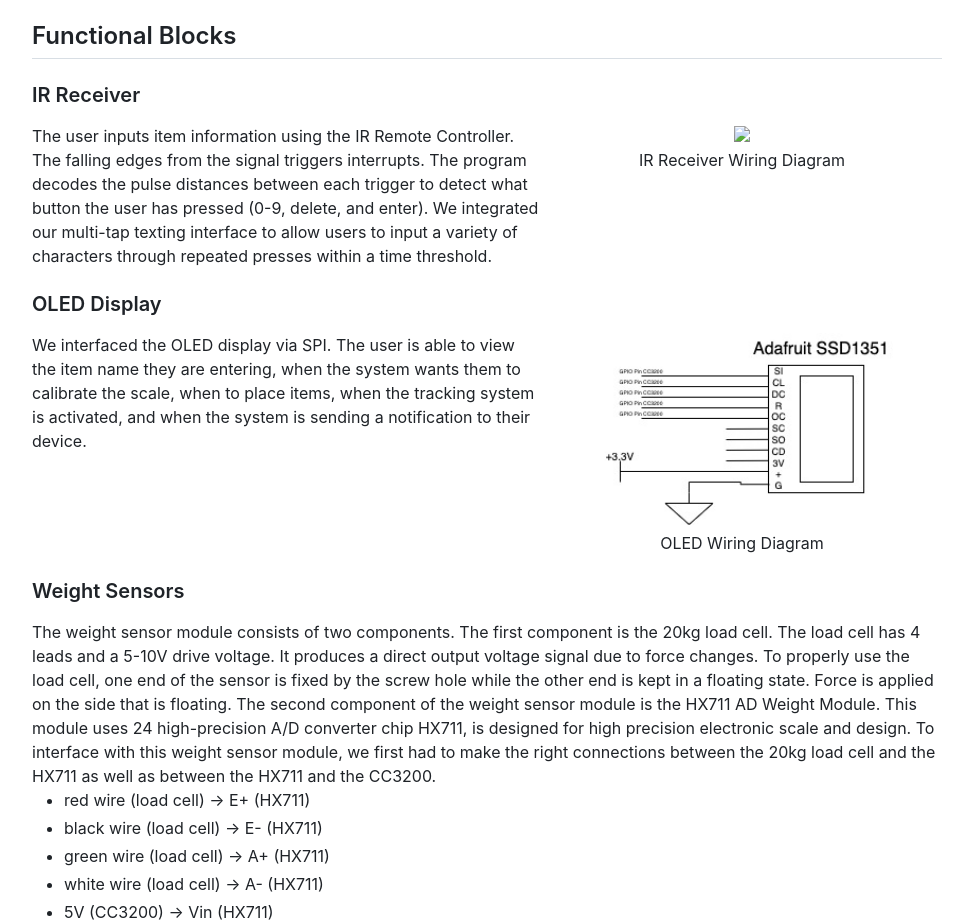
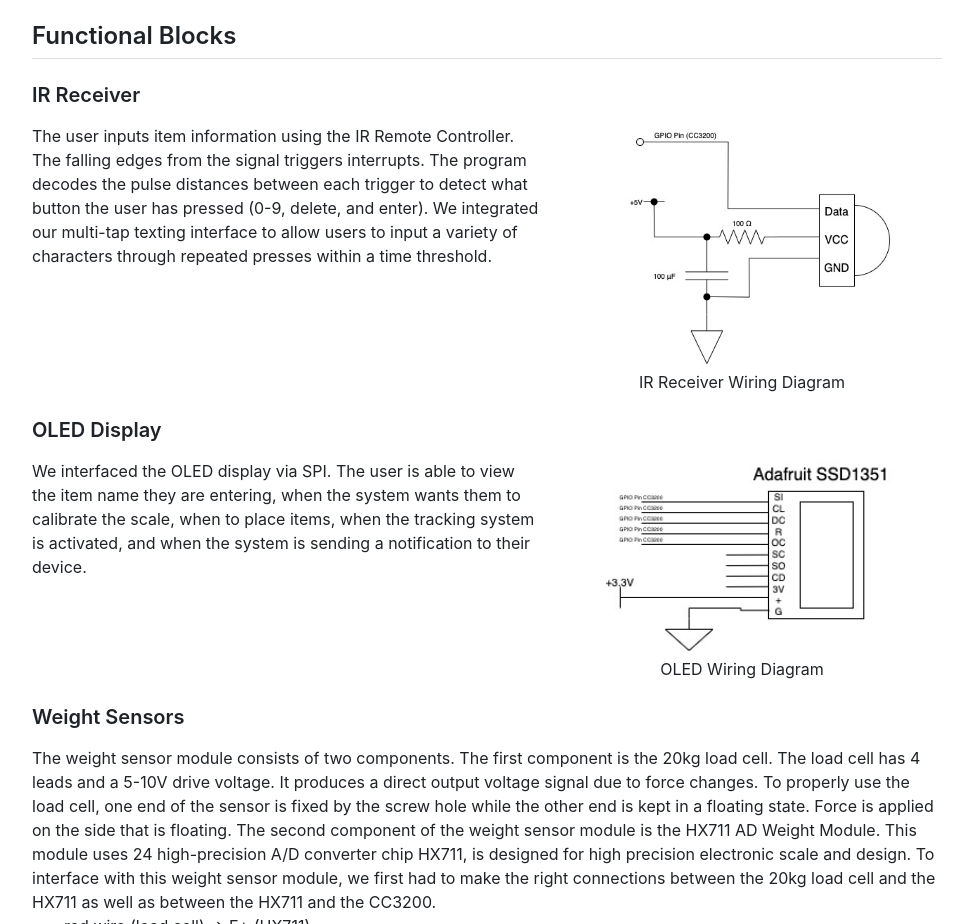
Before and after one commit to jenfgaliciacode/eec172-final, a plain HTML site: page index.html in a window 1280 px wide. Shown: the part 3020-3944 px from the top of the page, without its empty margins (153-1119 px from the left). Drawn offline with Linux system fonts and the light colour scheme.

Commit message:
more updates

```diff
--- a/index.html
+++ b/index.html
@@ -106,7 +106,7 @@ information through AWS.</p>
   </div>
   <div style='display: inline-block; vertical-align: top;flex:0 0 400px'>
     <div class="fig">
-      <img src="./media/IR-Receiver.jpg" style="width:auto;height:2.5in" />
+      <img src="./media/IR-Reciever.jpg" style="width:auto;height:2.5in" />
       <span class="caption">IR Receiver Wiring Diagram</span>
     </div>
   </div>
```
Also changed, not shown: 1 other file.
